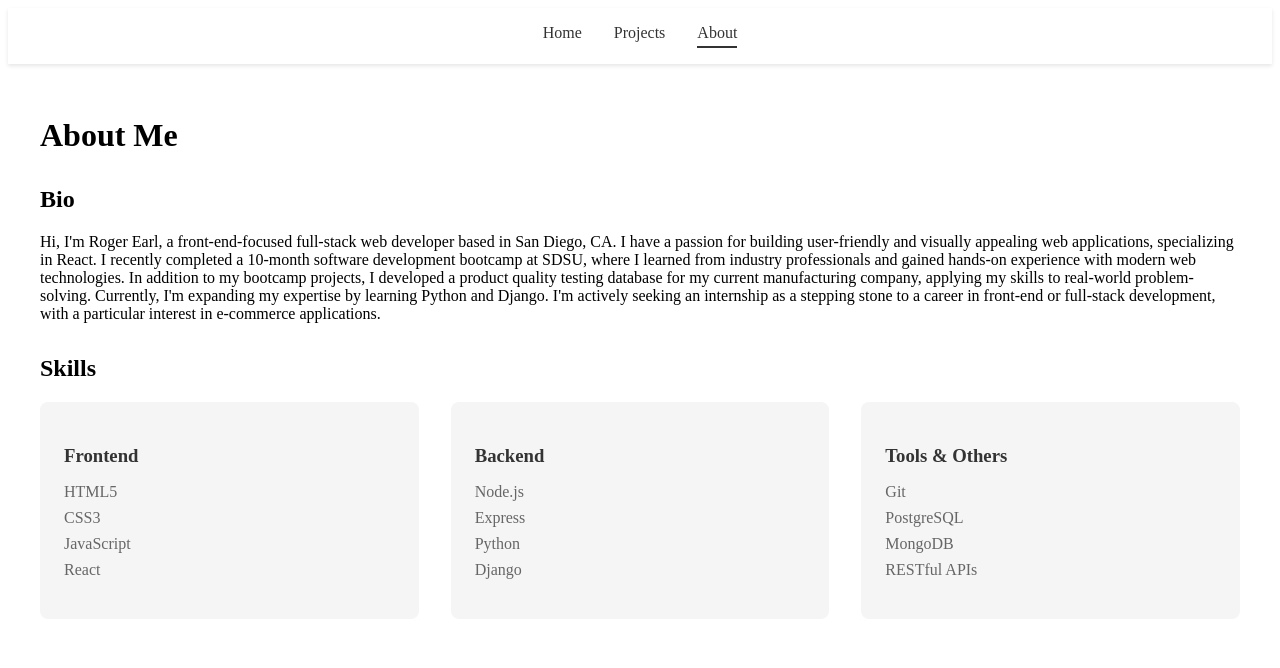
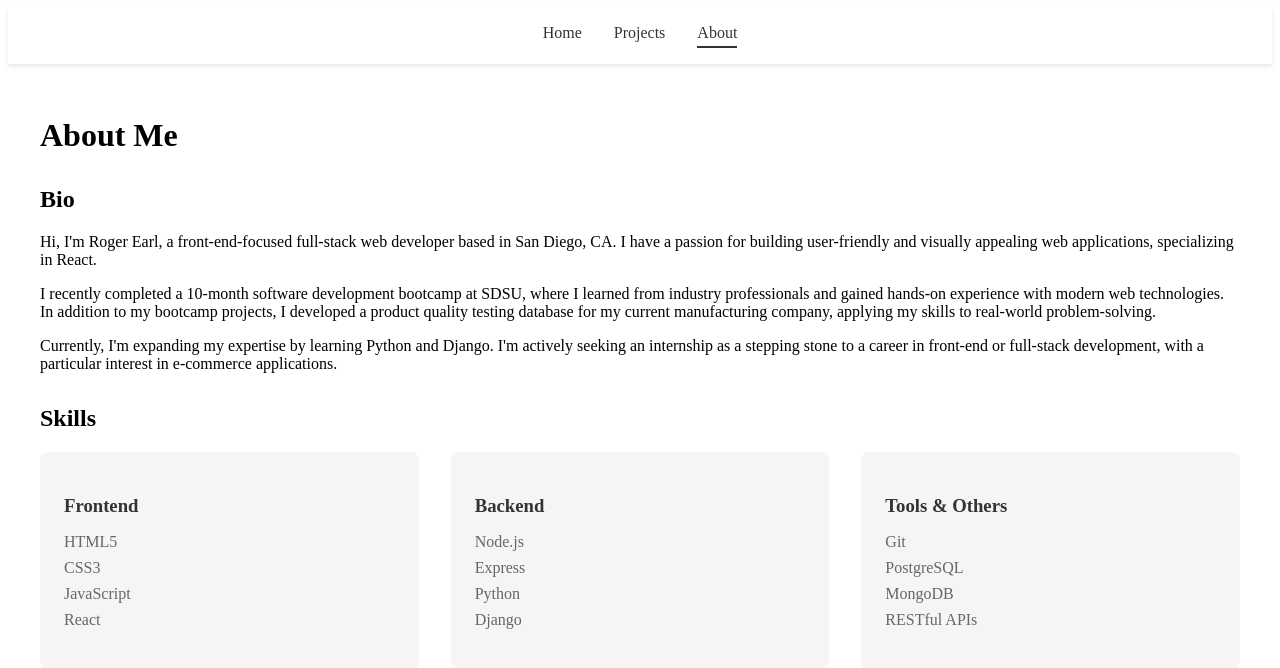
Before and after one commit to rearl89/personal-portfolio, a JavaScript app: page /about in a window 1280 px wide. Shown: the top 668 px of the page. Built offline with nearby package versions, Linux system fonts and the light colour scheme; the HTML template or start-up script is replaced by a standard one.

Commit message:
Reformatted bio.

```diff
--- a/src/pages/About.js
+++ b/src/pages/About.js
@@ -10,16 +10,21 @@ function About() {
         <p>
           Hi, I'm Roger Earl, a front-end-focused full-stack web developer based
           in San Diego, CA. I have a passion for building user-friendly and
-          visually appealing web applications, specializing in React. I recently
-          completed a 10-month software development bootcamp at SDSU, where I
-          learned from industry professionals and gained hands-on experience
-          with modern web technologies. In addition to my bootcamp projects, I
-          developed a product quality testing database for my current
-          manufacturing company, applying my skills to real-world
-          problem-solving. Currently, I'm expanding my expertise by learning
-          Python and Django. I'm actively seeking an internship as a stepping
-          stone to a career in front-end or full-stack development, with a
-          particular interest in e-commerce applications.
+          visually appealing web applications, specializing in React.
+        </p>
+        <p>
+          I recently completed a 10-month software development bootcamp at SDSU,
+          where I learned from industry professionals and gained hands-on
+          experience with modern web technologies. In addition to my bootcamp
+          projects, I developed a product quality testing database for my
+          current manufacturing company, applying my skills to real-world
+          problem-solving.
+        </p>
+        <p>
+          Currently, I'm expanding my expertise by learning Python and Django.
+          I'm actively seeking an internship as a stepping stone to a career in
+          front-end or full-stack development, with a particular interest in
+          e-commerce applications.
         </p>
       </section>
 
--- a/src/styles/About.css
+++ b/src/styles/About.css
@@ -6,6 +6,10 @@
 
 .bio-section {
     margin: 2rem 0;
+}
+
+.bio-section p {
+  white-space: pre-line;
 }
 
 .skills-section {
```
